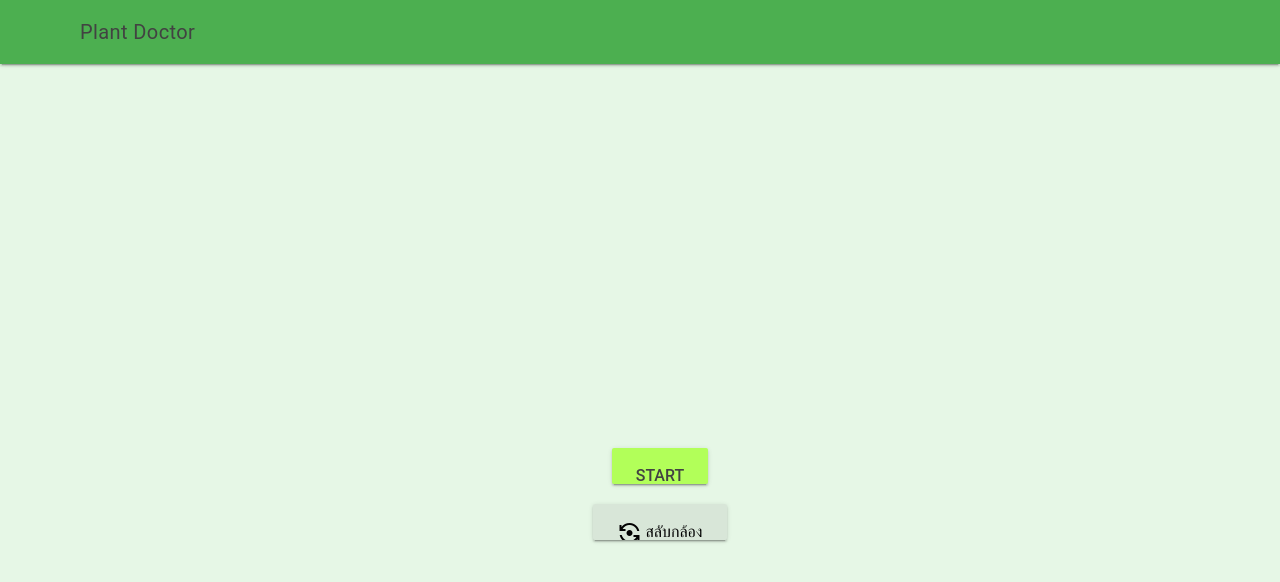
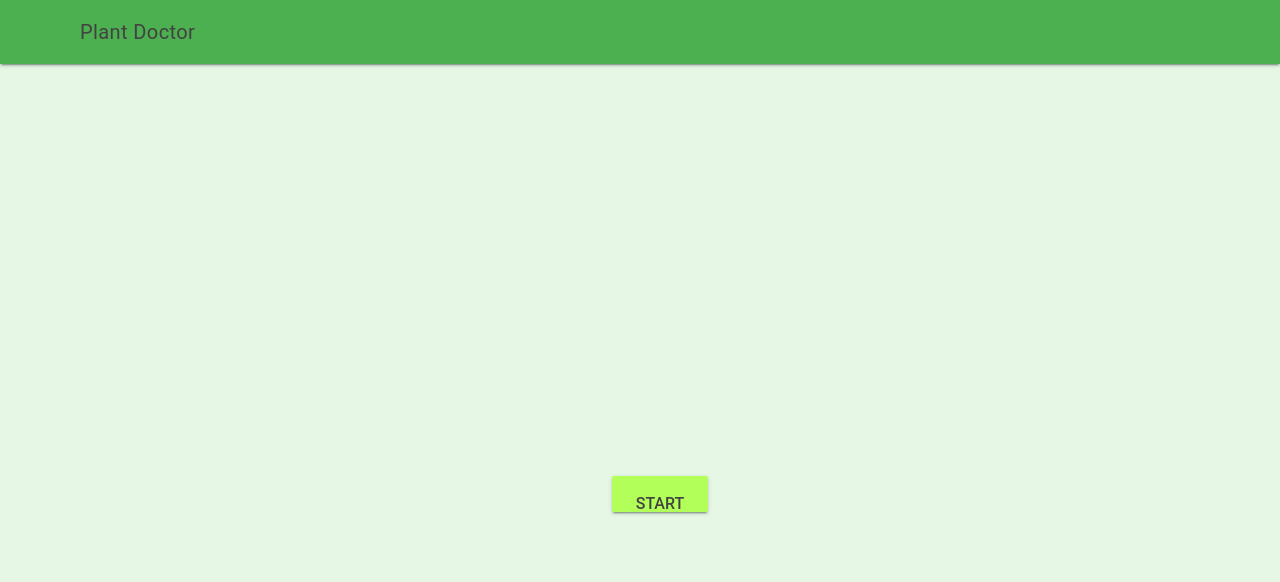
Before and after one commit to Autsadayus/Ai_vegetable-garden, a plain HTML site: page index1.html in a window 1280 px wide. Drawn offline with nearby package versions, Linux system fonts and the light colour scheme.

Commit message:
update project

```diff
--- a/index1.html
+++ b/index1.html
@@ -74,11 +74,6 @@
                     START
                 </button>
 
-                <!-- ปุ่มสลับกล้อง -->
-                <button type="button" class="mdl-button mdl-js-button mdl-button--raised mdl-js-ripple-effect" onclick="switchCamera()">
-                    <i class="material-icons">flip_camera_android</i> สลับกล้อง
-                </button>
-
                 <!-- ผลลัพธ์ของโมเดล -->
                 <div id="label-container"></div>
             </div>
```
